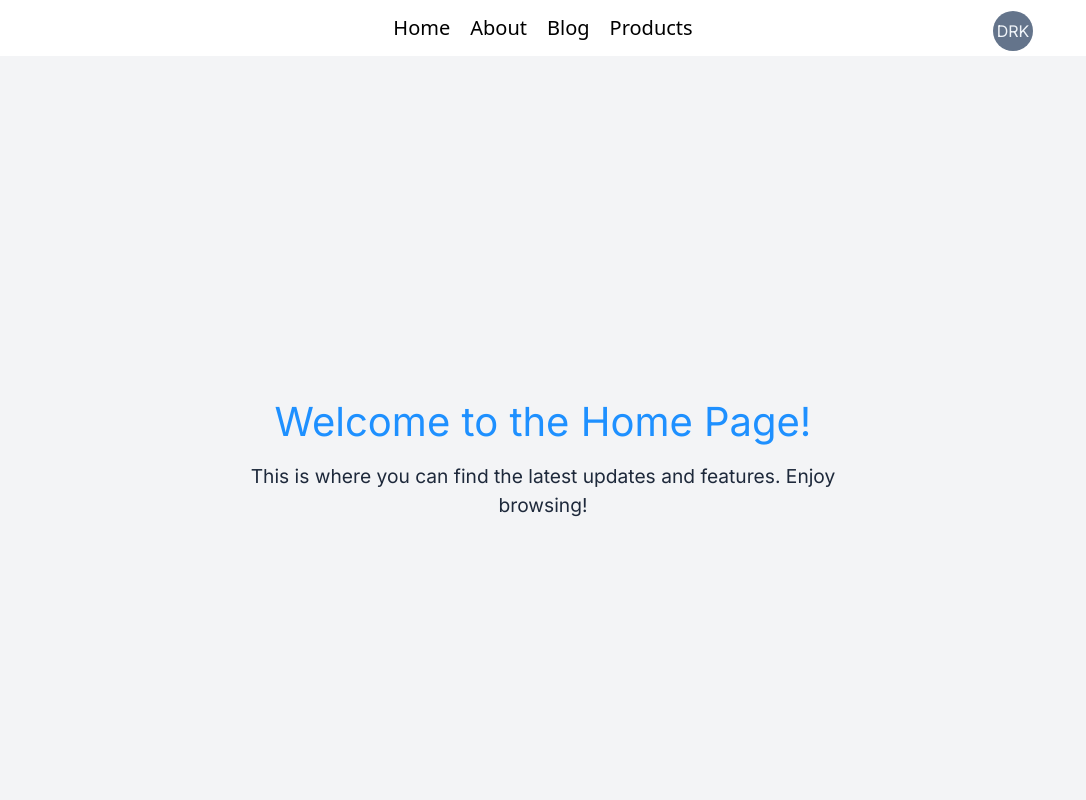
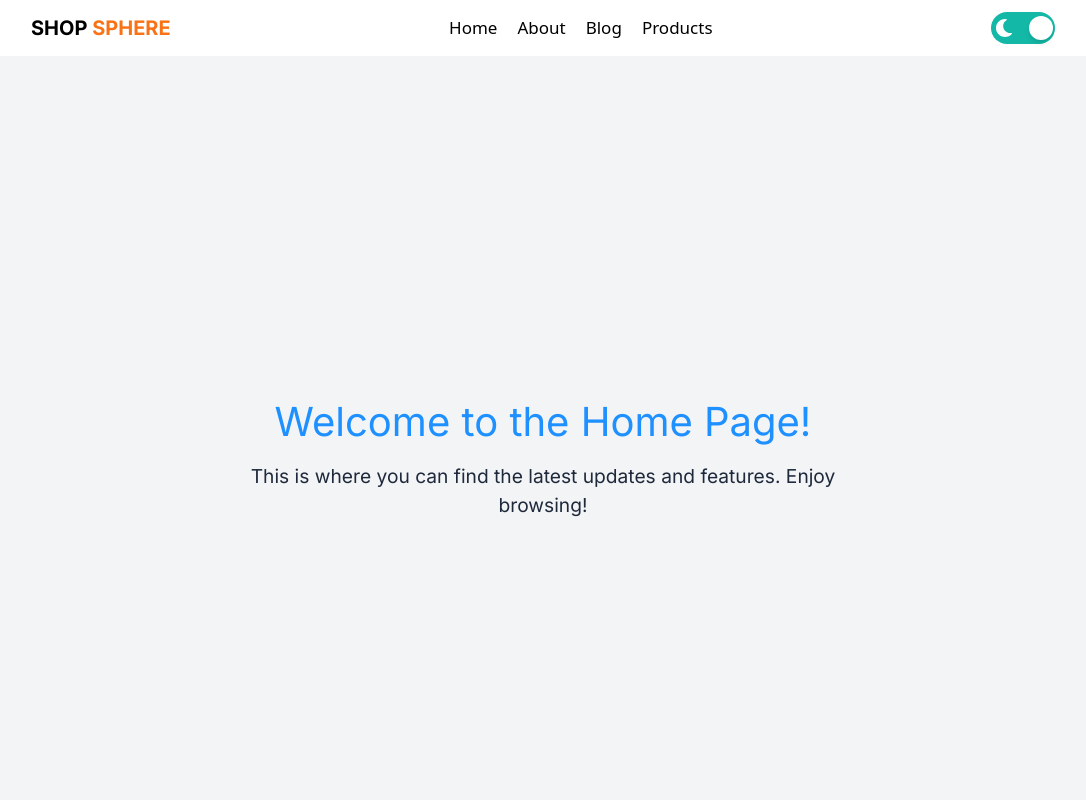
Before and after one commit to DTarkh/tbc-next.js, a Next.js app: page /home in a window 1280 px wide. Shown: the top 800 px of the page, without its empty margins (97-1183 px from the left). Built offline with nearby package versions, Linux system fonts and the light colour scheme; no server answers; sample sign-in values are in the browser's storage.

Commit message:
refactor dark theme and add icon

```diff
--- a/app/(auth)/login/page.jsx
+++ b/app/(auth)/login/page.jsx
@@ -59,6 +59,7 @@ const LoginPage = () => {
             id="username"
             value={username}
             onChange={(e) => setUsername(e.target.value)}
+            autoFocus
           />
         </div>
         <div className="form-group">
@@ -75,7 +76,7 @@ const LoginPage = () => {
           Login
         </button>
       </form>
-      {/* <p className="auth-footer">Don&apos;t have an account? <a href="/auth/register">Register here</a></p> */}
+      <p className="auth-footer">Don&apos;t have an account? <a href="/auth/register">Register here</a></p>
     </div>
   );
 };
--- a/app/(dashboard)/layout.jsx
+++ b/app/(dashboard)/layout.jsx
@@ -1,36 +1,26 @@
+"use client";
 
-'use client'
+import Navbar from "../Components/Navigation/Navbar";
+import Footer from "../Components/Footer/Footer";
+import { useAuthCheck } from "../Components/hooks/useAuthCheck";
+import LoadingSpinner from "../Components/Spinner";
 
-import Navbar from "../Components/Navigation/Navbar"
-import Footer from "../Components/Footer/Footer"
-import { useAuthCheck } from "../Components/hooks/useAuthCheck"
-import LoadingSpinner from "../Components/Spinner"
-import { useState } from "react";
+const Layout = ({ children }) => {
+  const loading = useAuthCheck();
 
-
-const Layout = ({children}) => {
- const loading = useAuthCheck()
- const [darkMode, setDarkMode] = useState(false)
-
-  const toggleDarkMode = () => {
-    setDarkMode(!darkMode)
+  if (loading) {
+    return <LoadingSpinner />;
   }
 
-
-if(loading) {
-  return <LoadingSpinner/>
-}
-
   return (
-    <div className={darkMode && 'dark'}>
-        <button className="w-10 h-10 z-10  rounded-full absolute right-[150px] top-[11px] bg-slate-500 dark:bg-slate-200 text-slate-100 dark:text-slate-700" onClick={toggleDarkMode}>{darkMode ? "LHT" : "DRK"}</button>
-        <Navbar />
-        <main className="bg-gray-100 min-h-screen p-4 flex flex-col justify-center items-center dark:bg-slate-600">
+    <div>
+      <Navbar />
+      <main className="bg-gray-100 min-h-screen p-4 flex flex-col justify-center items-center dark:bg-slate-600">
         {children}
       </main>
-        <Footer />
-        </div>
-  )
-}
+      <Footer />
+    </div>
+  );
+};
 
 export default Layout;
--- /dev/null
+++ b/app/Components/DarkMode.jsx
@@ -0,0 +1,59 @@
+'use client'
+
+import { useEffect, useState } from "react";
+import { FaMoon } from "react-icons/fa";
+import { BsSunFill } from "react-icons/bs";
+
+
+const DarkMode = () => {
+
+const [darkMode, setDarkMode] = useState(false)
+
+
+
+
+useEffect(() => {
+    // Read from localStorage or system settings
+    const savedTheme = localStorage.getItem("theme");
+
+    if (savedTheme) {
+      setDarkMode(savedTheme === "dark");
+    } else {
+      const systemPrefersDark = window.matchMedia("(prefers-color-scheme: dark)").matches;
+      setDarkMode(systemPrefersDark);
+    }
+  }, []);
+
+
+// useEffect(() => {
+//     const theme = localStorage.getItem('theme')
+//     if (theme === 'dark') {
+//       setDarkMode(true)
+//     }
+
+
+// }, [] )
+
+useEffect(() => {
+    if (darkMode) {
+        document.documentElement.classList.add('dark')
+        localStorage.setItem('theme', 'dark')
+    } else {
+        document.documentElement.classList.remove('dark')
+        localStorage.setItem('theme', 'light')
+    }
+
+
+
+}, [darkMode] )
+
+  return (
+    <div className="relative w-16 h-8 flex items-center dark:bg-gray-900 bg-teal-500 cursor-pointer rounded-full p-1" onClick={() =>setDarkMode(!darkMode)}>
+        <FaMoon className="text-white" size={18}/>
+        <div className="absolute bg-white w-6 h-6 rounded-full shadow-md " style={darkMode ? {left:"2px"} : {right: "2px"}}></div>
+        <BsSunFill className="text-yellow-400 ml-auto" size={18} />
+    </div>
+  )
+}
+
+export default DarkMode
--- a/app/Components/Navigation/Navbar.css
+++ b/app/Components/Navigation/Navbar.css
@@ -3,9 +3,11 @@
   height: 7vh;
   display: flex;
   align-items:center;
-  justify-content: center;
+  justify-content: space-between;
   z-index: 2;
   transition: background-color 0.3s ease;
+  padding-left: 10%;
+  padding-right: 10%;
 }
 
 ul {
@@ -15,7 +17,7 @@ ul {
 }
 
 .nav-link {
-  font-size: 20px;
+  font-size: 17px;
   text-decoration: none;
   padding: 4px 10px;
   box-sizing: border-box;
--- a/app/Components/Navigation/Navbar.jsx
+++ b/app/Components/Navigation/Navbar.jsx
@@ -5,6 +5,7 @@ import "./Navbar.css";
 import useProfile from "../../Components/hooks/useProfile";
 import { useState } from "react";
 import Menu from "../../Components/Menu";
+import DarkMode from "../../Components/DarkMode"
 
 const Navbar = () => {
   const { userData } = useProfile();
@@ -18,7 +19,11 @@ const Navbar = () => {
     }
   };
   return (
+
     <div className="nav-container dark:bg-neutral-800" >
+      <div><h2 className="text-xl font-bold dark:text-white">
+  SHOP <span className="text-orange-500">SPHERE</span>
+</h2></div>
       <ul>
         <Link className="nav-link" href="/">
           <li className="dark:text-white">Home</li>
@@ -34,8 +39,9 @@ const Navbar = () => {
           <li className="dark:text-white">Products</li>
         </Link>
       </ul>
+      <div className="flex items-center gap-10">
       {userData && (
-        <div className="w-12 h-12 rounded-full border-4 border-transparent transition-all hover:border-gray-700 absolute right-[200px]">
+        <div className="w-12 h-12 rounded-full border-4 border-transparent transition-all hover:border-gray-700">
           <img
             onClick={handleClick}
             src={userData.image}
@@ -44,6 +50,10 @@ const Navbar = () => {
           />
         </div>
       )}
+
+      <DarkMode />
+
+      </div>
       {active && <Menu />}
     </div>
   );
```
